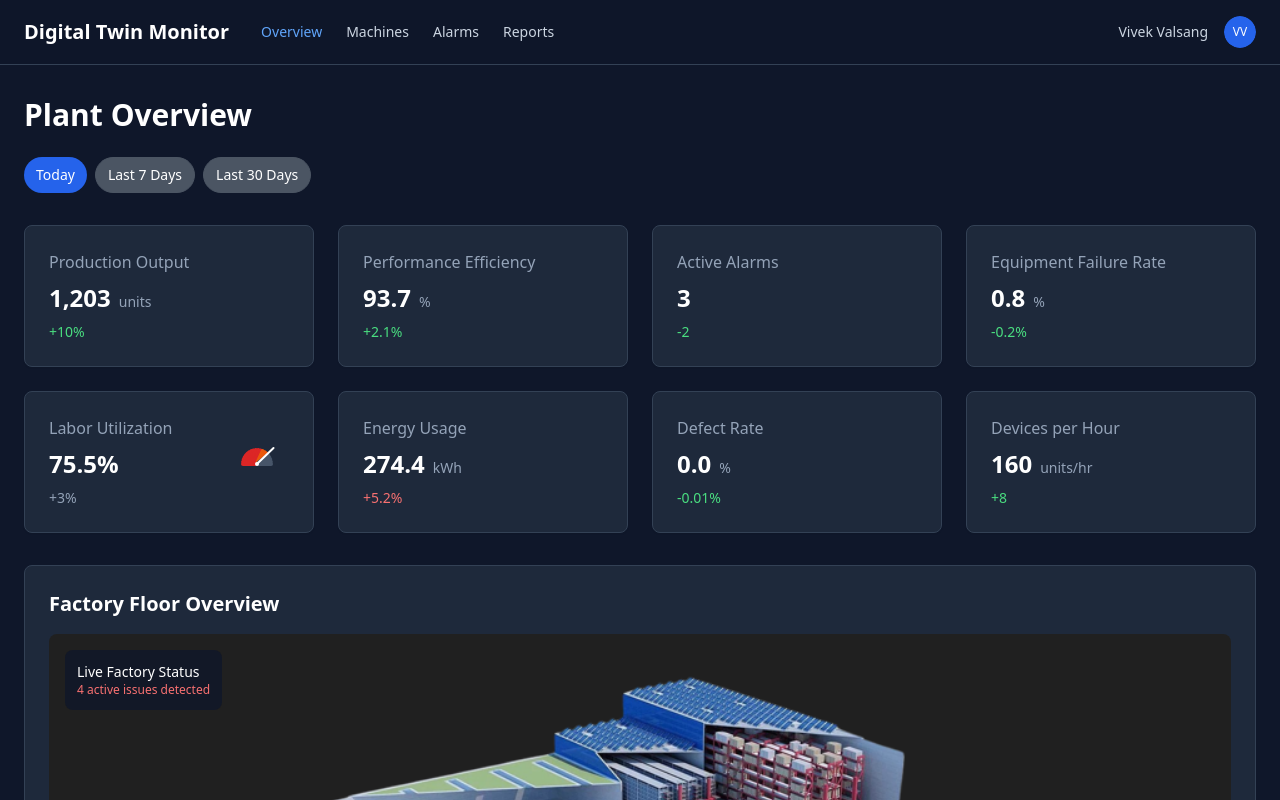
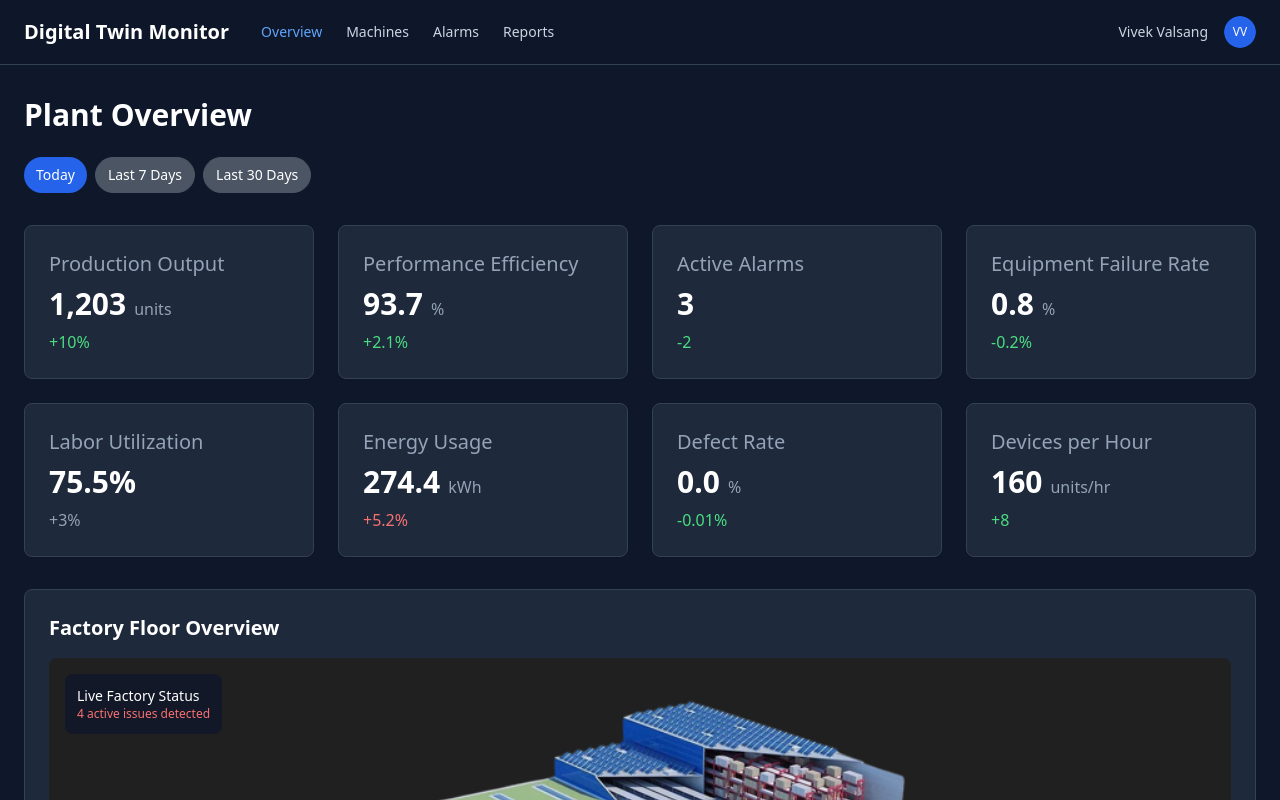
Before and after one commit to AmbitSoftwareDXB/factory-pulse-monitor-ui, a React (Vite) app: page / in a window 1280 px wide. Shown: the top 800 px of the page. Built offline with nearby package versions, Linux system fonts and the light colour scheme.

Commit message:
Refactor KPI card and increase font sizes
Remove gauge chart from Labor Utilization card and increase font sizes by 25% on all metric cards.

```diff
--- a/src/components/dashboard/KPICard.tsx
+++ b/src/components/dashboard/KPICard.tsx
@@ -22,94 +22,18 @@ const KPICard: React.FC<KPICardProps> = ({ title, value, trend, trendType, trend
     neutral: 'text-slate-400'
   };
 
-  const isLaborUtilization = title === 'Labor Utilization';
-  const percentage = parseFloat(value.replace('%', ''));
-
-  // Create semicircular gauge for Labor Utilization
-  const createGaugeSegments = () => {
-    const segments = [];
-    const totalSegments = 20;
-    const filledSegments = Math.floor((percentage / 100) * totalSegments);
-
-    for (let i = 0; i < totalSegments; i++) {
-      const angle = (i / (totalSegments - 1)) * 180 - 90; // -90 to 90 degrees
-      const isFilled = i < filledSegments;
-      let color = '#475569'; // slate-600 default (contrasting background)
-
-      if (isFilled) {
-        if (i < totalSegments * 0.6) color = '#dc2626'; // red-600
-        else if (i < totalSegments * 0.8) color = '#ea580c'; // orange-600
-        else color = '#16a34a'; // green-600
-      }
-
-      segments.push(
-        <div
-          key={i}
-          className="absolute w-1 h-4 origin-bottom rounded-sm"
-          style={{
-            left: '50%',
-            bottom: '50%',
-            transform: `translateX(-50%) rotate(${angle}deg)`,
-            backgroundColor: color,
-          }}
-        />
-      );
-    }
-    return segments;
-  };
-
-  if (isLaborUtilization) {
-    return (
-      <Card className="bg-slate-800 border-slate-700 hover:bg-slate-750 hover:shadow-lg hover:scale-[1.02] transition-all duration-200 cursor-pointer h-full">
-        <CardContent className="p-6 h-full flex flex-col">
-          <div className="space-y-2 flex-1">
-            <p className="text-base font-medium text-slate-400">{title}</p>
-
-            <div className="flex items-center justify-between">
-              <div className="text-2xl font-bold text-white">{value}</div>
-
-              {/* Compact gauge on the right */}
-              <div className="relative w-16 h-8 flex-shrink-0">
-                {createGaugeSegments()}
-                {/* Needle indicator */}
-                <div
-                  className="absolute w-0.5 h-6 bg-white origin-bottom rounded-sm shadow-lg"
-                  style={{
-                    left: '50%',
-                    bottom: '50%',
-                    transform: `translateX(-50%) rotate(${(percentage / 100) * 180 - 90}deg)`,
-                  }}
-                />
-                {/* Center dot */}
-                <div className="absolute w-1 h-1 bg-white rounded-full" style={{
-                  left: '50%',
-                  bottom: '50%',
-                  transform: 'translateX(-50%) translateY(50%)'
-                }} />
-              </div>
-            </div>
-
-            <p className={`text-sm font-medium ${trendColors[finalTrendType]}`}>
-              {trend}
-            </p>
-          </div>
-        </CardContent>
-      </Card>
-    );
-  }
-
   return (
     <Card className="bg-slate-800 border-slate-700 hover:bg-slate-750 hover:shadow-lg hover:scale-[1.02] transition-all duration-200 cursor-pointer h-full">
       <CardContent className="p-6 h-full flex flex-col">
         <div className="space-y-2 flex-1">
-          <p className="text-base font-medium text-slate-400">{title}</p>
+          <p className="text-xl font-medium text-slate-400">{title}</p>
           <div className="flex items-baseline justify-between">
             <div className="flex items-baseline space-x-2">
-              <p className="text-2xl font-bold text-white">{value}</p>
-              {unit && <p className="text-sm text-slate-400">{unit}</p>}
+              <p className="text-3xl font-bold text-white">{value}</p>
+              {unit && <p className="text-base text-slate-400">{unit}</p>}
             </div>
           </div>
-          <p className={`text-sm font-medium ${trendColors[finalTrendType]}`}>
+          <p className={`text-base font-medium ${trendColors[finalTrendType]}`}>
             {trend}
           </p>
         </div>
```
